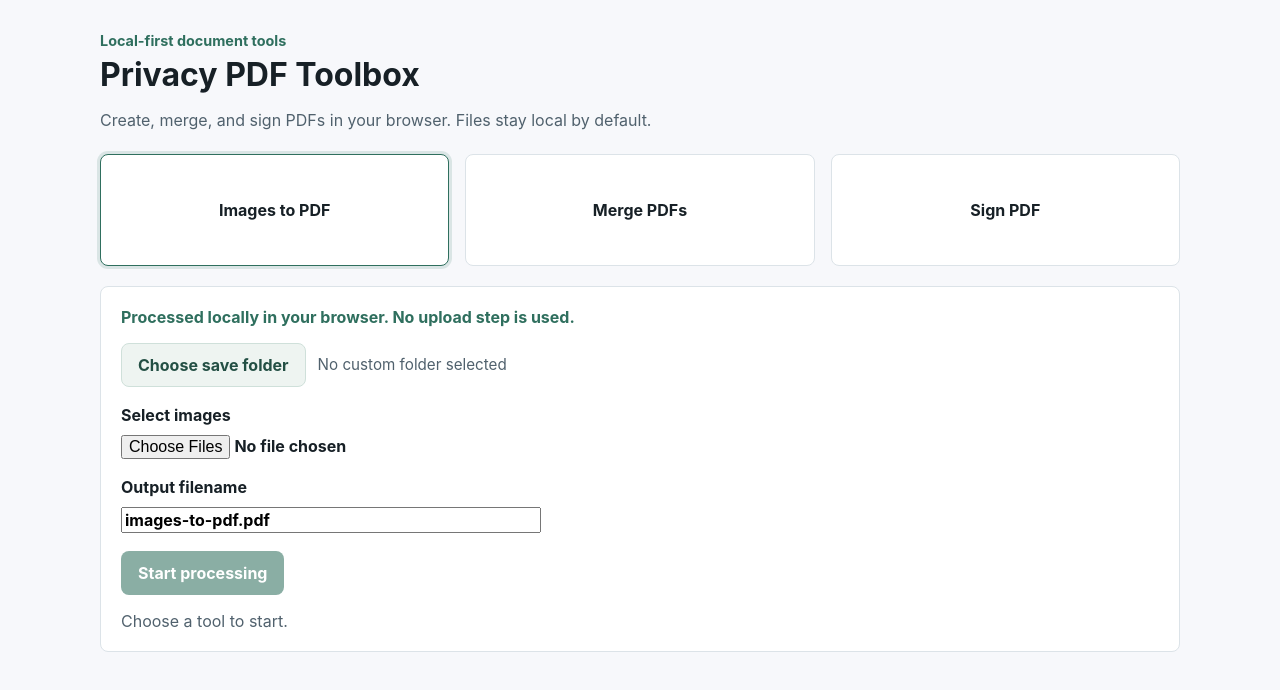
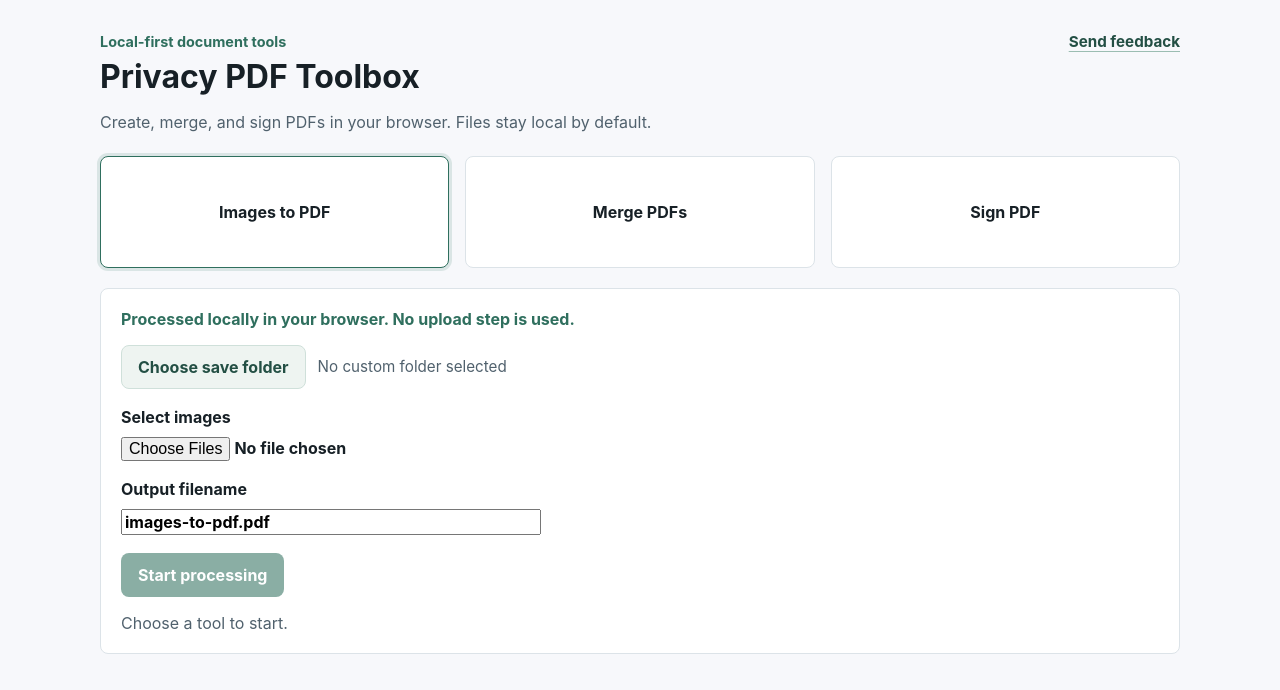
Before and after one commit to lordjun/app-builder, a React (Vite) app in the folder apps/privacy-first-pdf-toolbox/: page / in a window 1280 px wide. Shown: the top 690 px of the page. Built offline with nearby package versions, Linux system fonts and the light colour scheme.

Commit message:
Add deploy preview and feedback entry

```diff
--- a/apps/privacy-first-pdf-toolbox/src/App.tsx
+++ b/apps/privacy-first-pdf-toolbox/src/App.tsx
@@ -13,6 +13,8 @@ const DEFAULT_OUTPUT_FILENAMES: Record<Tool, string> = {
   merge: 'merged.pdf',
   sign: 'signed.pdf',
 };
+
+const FEEDBACK_URL = 'https://github.com/lordjun/app-builder/issues/new?labels=feedback&title=PDF%20Toolbox%20feedback&body=What%20were%20you%20trying%20to%20do%3F%0A%0AWhat%20went%20wrong%20or%20felt%20unclear%3F%0A%0AWhat%20would%20make%20this%20tool%20worth%20using%20again%3F';
 
 type WritableFile = {
   write: (data: Blob) => Promise<void>;
@@ -269,7 +271,12 @@ export default function App() {
   return (
     <main className="app-shell">
       <section className="hero-panel" aria-labelledby="app-title">
-        <p className="eyebrow">Local-first document tools</p>
+        <div className="hero-topline">
+          <p className="eyebrow">Local-first document tools</p>
+          <a className="feedback-link" href={FEEDBACK_URL} target="_blank" rel="noreferrer">
+            Send feedback
+          </a>
+        </div>
         <h1 id="app-title">Privacy PDF Toolbox</h1>
         <p className="lede">Create, merge, and sign PDFs in your browser. Files stay local by default.</p>
       </section>
--- a/apps/privacy-first-pdf-toolbox/src/styles.css
+++ b/apps/privacy-first-pdf-toolbox/src/styles.css
@@ -28,11 +28,31 @@ button:disabled {
   margin-bottom: 24px;
 }
 
+.hero-topline {
+  display: flex;
+  align-items: center;
+  justify-content: space-between;
+  gap: 16px;
+  margin-bottom: 8px;
+}
+
 .eyebrow {
-  margin: 0 0 8px;
+  margin: 0;
   color: #2f6f5e;
   font-size: 0.9rem;
   font-weight: 700;
+}
+
+.feedback-link {
+  color: #234f44;
+  font-size: 0.95rem;
+  font-weight: 700;
+  text-decoration-color: #9bbdb2;
+  text-underline-offset: 4px;
+}
+
+.feedback-link:hover {
+  color: #172026;
 }
 
 h1 {
@@ -277,6 +297,11 @@ h1 {
 }
 
 @media (max-width: 720px) {
+  .hero-topline {
+    align-items: flex-start;
+    flex-direction: column;
+  }
+
   .tool-grid {
     grid-template-columns: 1fr;
   }
```
Also changed, not shown: 2 other files (tests, documents, lock files or other folders).
